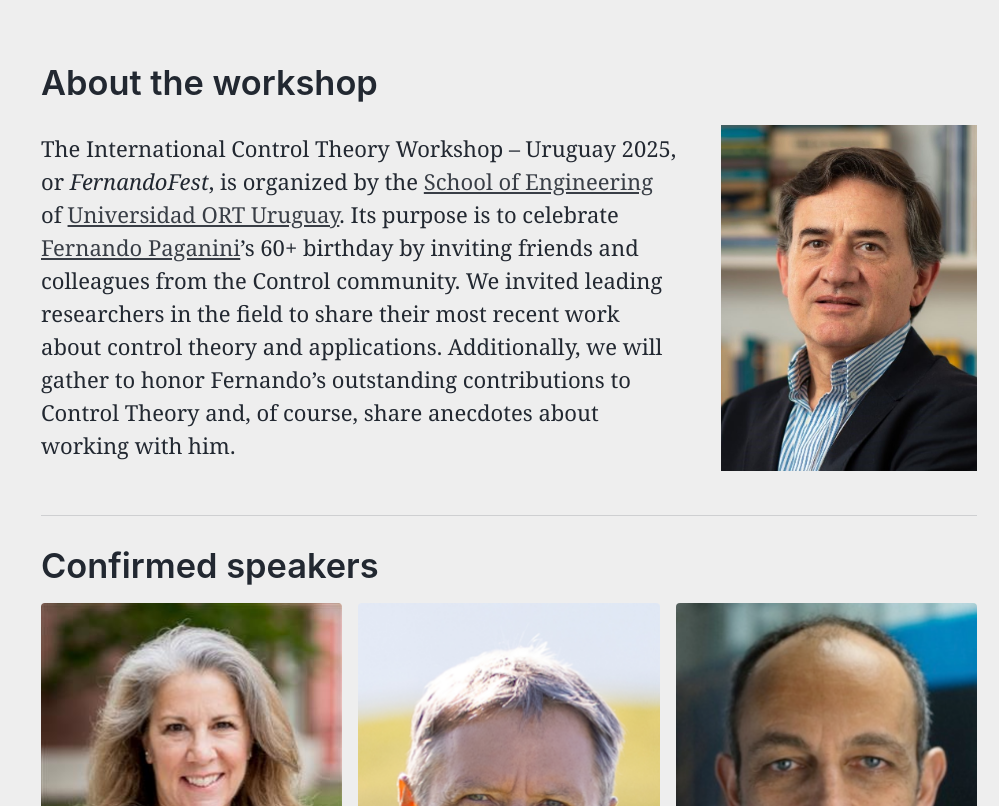
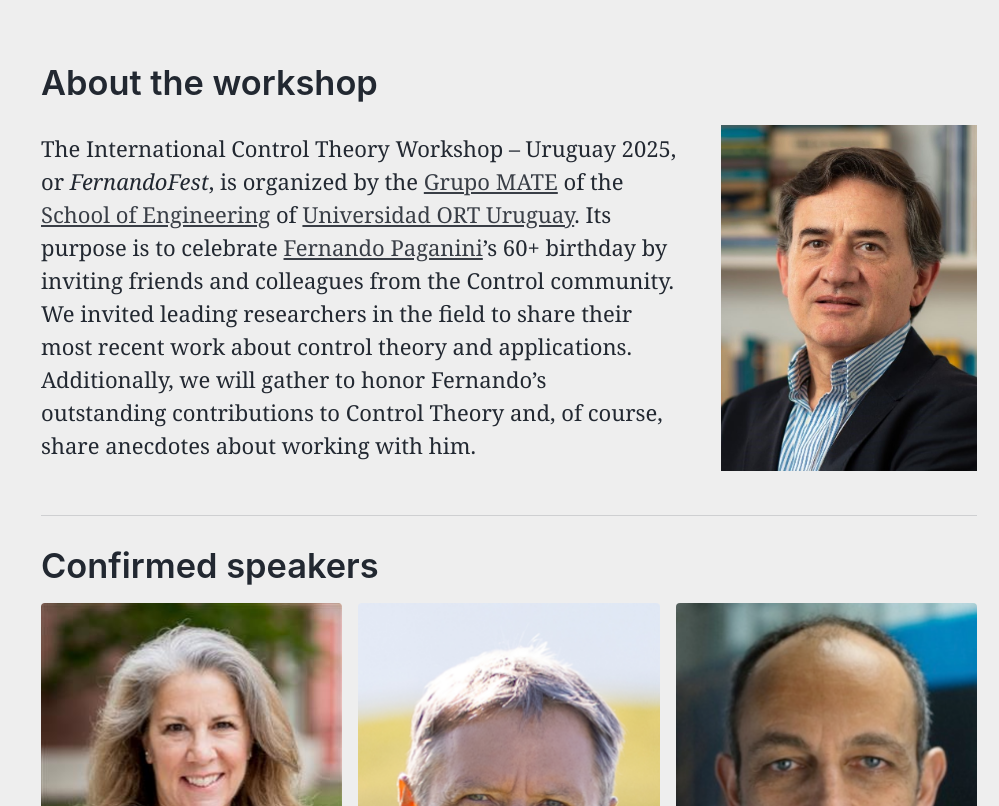
Before and after one commit to controlworkshopuy/controlworkshopuy.github.io, a Jekyll site: the page built from index.md, in a window 1280 px wide and 900 px high, scrolled down 340 px, cut to the strip 94-900 px from the top of the window. Shown: the whole strip, without its empty margins (281-1280 px from the left). Built offline with Jekyll 4.4.1, drawn with Linux system fonts in a browser that asks for light colours; cached includes are drawn as plain includes.

Commit message:
added grupo mate

```diff
--- a/index.md
+++ b/index.md
@@ -73,7 +73,7 @@ feature_row_d:
 
 <a href="/about_fernando/"><img src="/assets/images/fernando.png" alt="Smiley face" style="float:right;width:300px; padding-left:2em; padding-bottom:2em"></a>
 
-The International Control Theory Workshop -- Uruguay 2025, or *FernandoFest*, is organized by the [School of Engineering](https://fi.ort.edu.uy) of [Universidad ORT Uruguay](https://www.ort.edu.uy). Its purpose is to celebrate [Fernando Paganini](/about_fernando/)'s 60+ birthday by inviting friends and colleagues from the Control community. We invited leading researchers in the field to share their most recent work about control theory and applications. Additionally, we will gather to honor Fernando's outstanding contributions to Control Theory and, of course, share anecdotes about working with him.
+The International Control Theory Workshop -- Uruguay 2025, or *FernandoFest*, is organized by the [Grupo MATE](https://grupo-mate.github.io) of the [School of Engineering](https://fi.ort.edu.uy) of [Universidad ORT Uruguay](https://www.ort.edu.uy). Its purpose is to celebrate [Fernando Paganini](/about_fernando/)'s 60+ birthday by inviting friends and colleagues from the Control community. We invited leading researchers in the field to share their most recent work about control theory and applications. Additionally, we will gather to honor Fernando's outstanding contributions to Control Theory and, of course, share anecdotes about working with him.
 
 <hr style="clear:both;"/>
 
```
